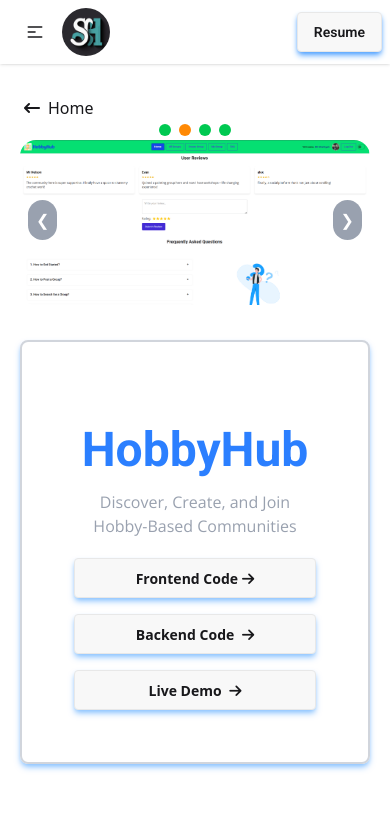
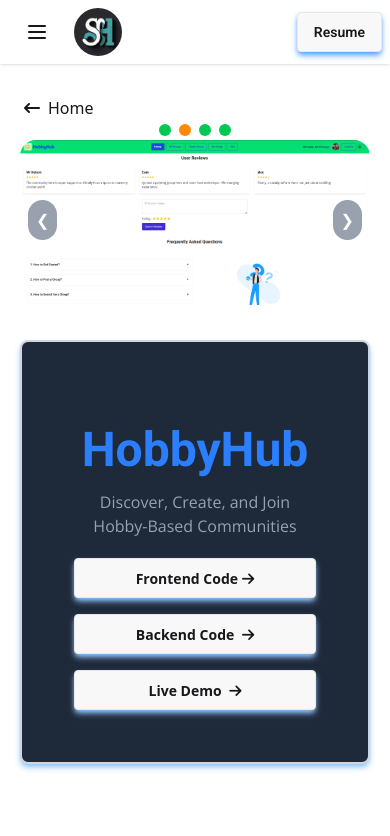
Before and after one commit to Shdeveloper12/portfolio, a React (Vite) app: page /hobbyhub in a window 390 px wide. Shown: the top 836 px of the page. Built offline with nearby package versions, Linux system fonts and the light colour scheme; a web font is replaced by a local one.

Commit message:
navbar responsive menubar navigation correction

```diff
--- a/src/components/Navber.jsx
+++ b/src/components/Navber.jsx
@@ -4,9 +4,11 @@
 
 const Navbar = () => {
   const [open, setOpen] = useState(false);
+
   const handleLinkClick = () => {
     setOpen(false);
   };
+
   const menuItems = (
     <>
       {["about", "skills", "education", "projects", "contact"].map((section) => (
@@ -19,25 +21,26 @@
             offset={-80}
             onClick={handleLinkClick}
             activeClass="primary shadow-sm shadow-blue-300 font-bold"
-            className="cursor-pointer text-gray-300  hover:shadow-sm hover:shadow-blue-300 font-medium"
+            className="cursor-pointer text-gray-300 hover:shadow-sm hover:shadow-blue-300 font-medium capitalize"
           >
-            {section.charAt(0).toUpperCase() + section.slice(1)}
+            {section}
           </Link>
         </li>
       ))}
-
-
     </>
   );
 
   return (
     <div className="navbar bg-base-100 px-2 lg:px-12 shadow-sm sticky top-0 z-50">
       <div className="navbar-start">
-        <div className="dropdown" onClick={() => setOpen(!open)}>
-          <div tabIndex={0} role="button" className="btn btn-ghost lg:hidden">
+        <div className="dropdown">
+          <button
+            className="btn btn-ghost lg:hidden"
+            onClick={() => setOpen(!open)}
+          >
             <svg
               xmlns="http://www.w3.org/2000/svg"
-              className="h-5 w-5"
+              className="h-6 w-6"
               fill="none"
               viewBox="0 0 24 24"
               stroke="currentColor"
@@ -46,26 +49,33 @@
                 strokeLinecap="round"
                 strokeLinejoin="round"
                 strokeWidth="2"
-                d="M4 6h16M4 12h8m-8 6h16"
+                d="M4 6h16M4 12h16M4 18h16"
               />
             </svg>
-          </div>
-          <ul className="menu menu-sm dropdown-content mt-3 z-[1] p-2 shadow bg-base-100 rounded-box w-52">
+          </button>
+          {open && (
+            <ul className="menu menu-sm absolute mt-3 z-[1] p-2 shadow bg-base-100 rounded-box w-52">
               {menuItems}
             </ul>
+          )}
         </div>
-        <img src={logo} alt="Logo" className="h-12 rounded-full" />
+        <img src={logo} alt="Logo" className="h-12 rounded-full ml-2" />
       </div>
+
       <div className="navbar-center hidden lg:flex">
         <ul className="menu menu-horizontal px-1">{menuItems}</ul>
       </div>
-      <div className="navbar-end transform-3d">
+
+      <div className="navbar-end">
         <a
-          className="btn primary  shadow-md shadow-blue-400"
-          href="https://drive.google.com/file/d/1dyql8IzebI8KAYvbbXcAziKnb7XbdoRI/view?usp=sharing"
+          className="btn primary shadow-md shadow-blue-400"
+          href="https://drive.google.com/file/d/1hQgNB1oZdZGZZKIVcGGZSr3XiWVVGDKm/view?usp=drive_link"
           target="_blank"
+          rel="noopener noreferrer"
         >
-         <span className="hover:translate-y-1 transition-all duration-300 ease-in-out">Resume</span>
+          <span className="hover:translate-y-1 transition-all duration-300 ease-in-out">
+            Resume
+          </span>
         </a>
       </div>
     </div>
--- a/src/pages/HobbyHub.jsx
+++ b/src/pages/HobbyHub.jsx
@@ -73,7 +73,8 @@
               ))}
             </div>
           </div>
-          <div className="text-center space-y-5 p-13 border-2 border-gray-300 shadow-blue-300 shadow-md rounded-lg  hover:shadow-lg transition-shadow duration-300 ">
+          <div className="">
+          <div className="text-center space-y-5 p-13 border-2 bg-gray-800  border-gray-300 shadow-blue-300 shadow-md rounded-lg  hover:shadow-lg transition-shadow duration-300 ">
             <div className="mt-8">
               <h2 className="text-5xl font-bold primary text-blue-500">
                 HobbyHub
@@ -116,6 +117,7 @@
               </a>
             </div>
           </div>
+        </div>
         </div>
       </div>
       <div className="max-w-7xl mx-auto p-5 my-8">
```
Lines whose indentation alone changed are shown as unchanged.
